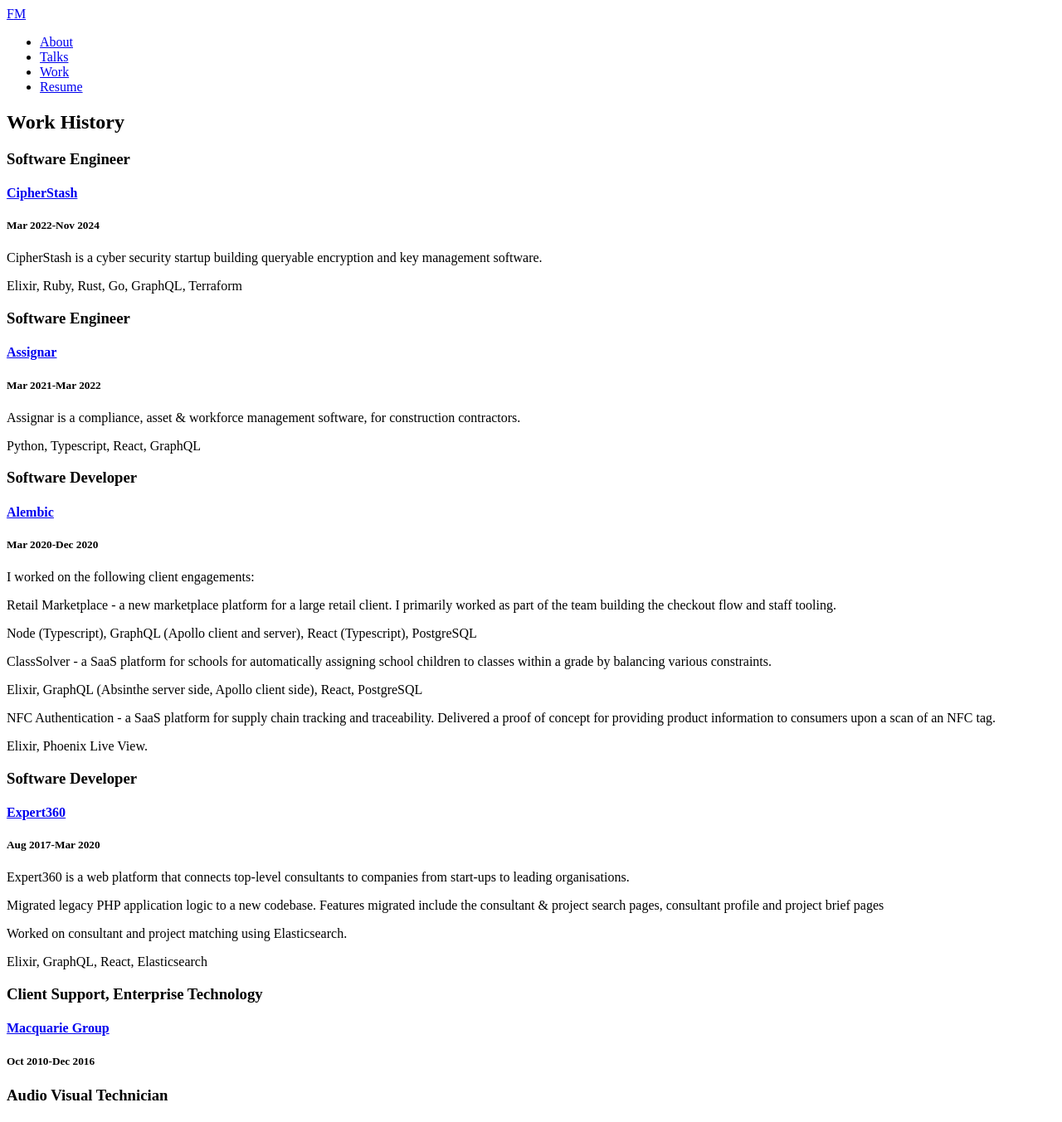
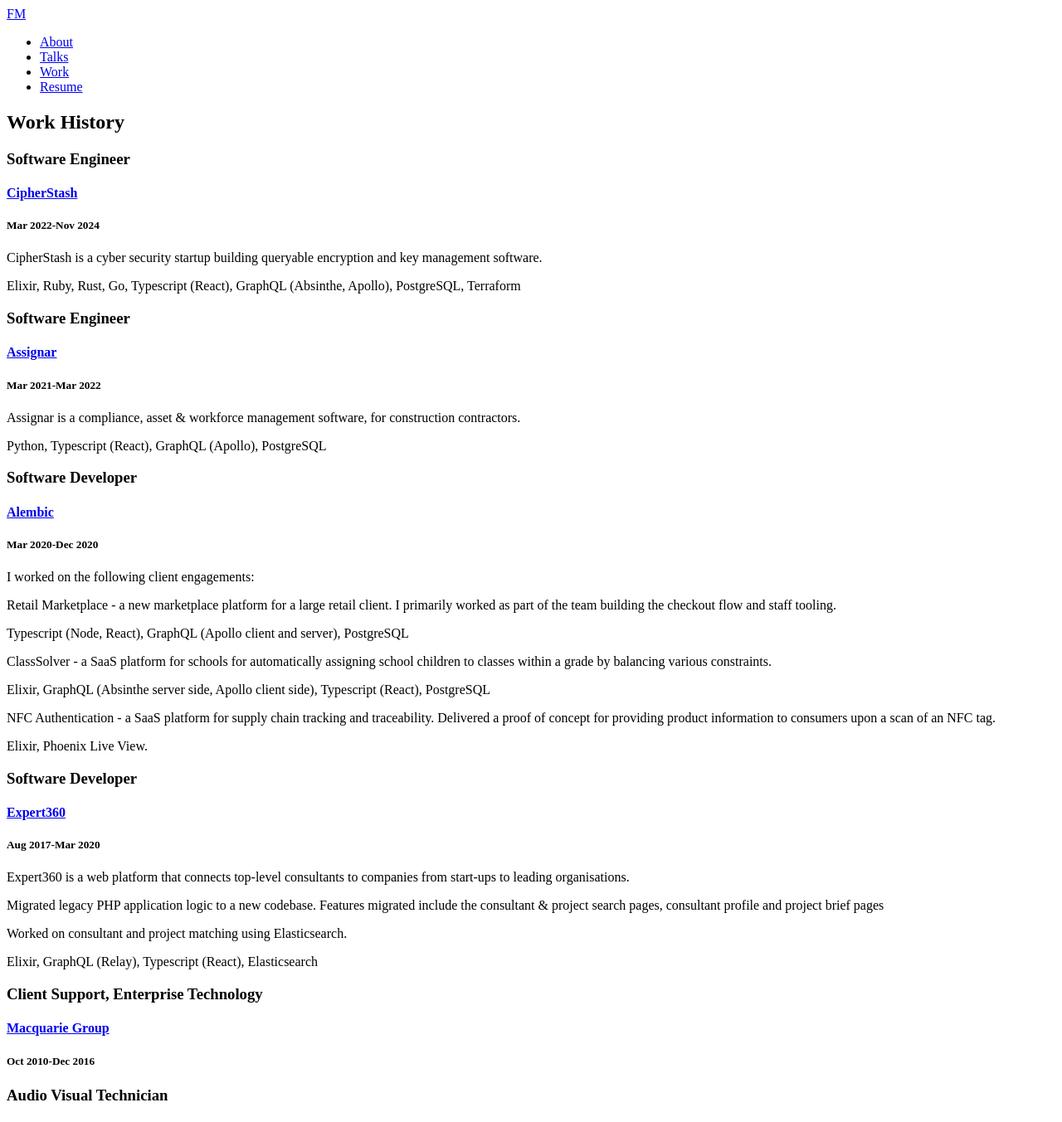
Before and after one commit to fimac/fimac-site, a Next.js app: page /work-history in a window 1280 px wide. Shown: the top 1353 px of the page at 83% size. Built offline with nearby package versions, Linux system fonts and the light colour scheme.

Commit message:
Update about and work history

```diff
--- a/pages/about.tsx
+++ b/pages/about.tsx
@@ -10,6 +10,8 @@
         <Image
           src="/profile-pic.png"
           alt='Picture of Fiona'
+          height={500}
+          width={500}
           priority
           className='shadow rounded-full max-w-full h-auto align-middle border-none'
         />
@@ -18,7 +20,7 @@
     <section className='mt-10'>
       <p className='text-2xl font-light leading-relaxed mt-0 mb-4 text-gray-800'>
         After working in technical support roles in Audio Visual and IT for over
-        ten years, I became interested in learning how the applications I
+        ten years, I was interested in learning how the applications I
         supported were built.
       </p>
       <p className='text-2xl font-light leading-relaxed mt-12 mb-4 text-gray-800'>
--- a/pages/work-history.tsx
+++ b/pages/work-history.tsx
@@ -16,7 +16,7 @@
         CipherStash is a cyber security startup building queryable encryption and key management software.
       </p>
       <p className='mt-0 text-xl leading-relaxed mb-4 text-gray-600'>
-        Elixir, Ruby, Rust, Go, GraphQL, Terraform
+        Elixir, Ruby, Rust, Go, Typescript (React), GraphQL (Absinthe, Apollo), PostgreSQL, Terraform
       </p>
     </Work>
     <Work
@@ -31,7 +31,7 @@
         construction contractors.
       </p>
       <p className='mt-0 text-xl leading-relaxed mb-4 text-gray-600'>
-        Python, Typescript, React, GraphQL
+        Python, Typescript (React), GraphQL (Apollo), PostgreSQL
       </p>
     </Work>
     <Work
@@ -50,8 +50,7 @@
         part of the team building the checkout flow and staff tooling.
       </p>
       <p className='mt-0 text-xl leading-relaxed mb-4 text-gray-600'>
-        Node (Typescript), GraphQL (Apollo client and server), React
-        (Typescript), PostgreSQL
+        Typescript (Node, React), GraphQL (Apollo client and server), PostgreSQL
       </p>
       <p className='mt-2 text-xl font-light leading-relaxed text-gray-600'>
         <span className='font-bold'>ClassSolver </span>- a SaaS platform for
@@ -59,7 +58,7 @@
         grade by balancing various constraints.
       </p>
       <p className="className='mt-0 text-xl leading-relaxed mb-4 text-gray-600">
-        Elixir, GraphQL (Absinthe server side, Apollo client side), React,
+        Elixir, GraphQL (Absinthe server side, Apollo client side), Typescript (React),
         PostgreSQL
       </p>
       <p className='mt-2 text-xl font-light leading-relaxed text-gray-600'>
@@ -93,7 +92,7 @@
         Worked on consultant and project matching using Elasticsearch.
       </p>
       <p className='mt-0 text-xl leading-relaxed mb-4 text-gray-600'>
-        Elixir, GraphQL, React, Elasticsearch
+        Elixir, GraphQL (Relay), Typescript (React), Elasticsearch
       </p>
     </Work>
 
```
Also changed, not shown: pages/talks.tsx (+1 -8 lines).
